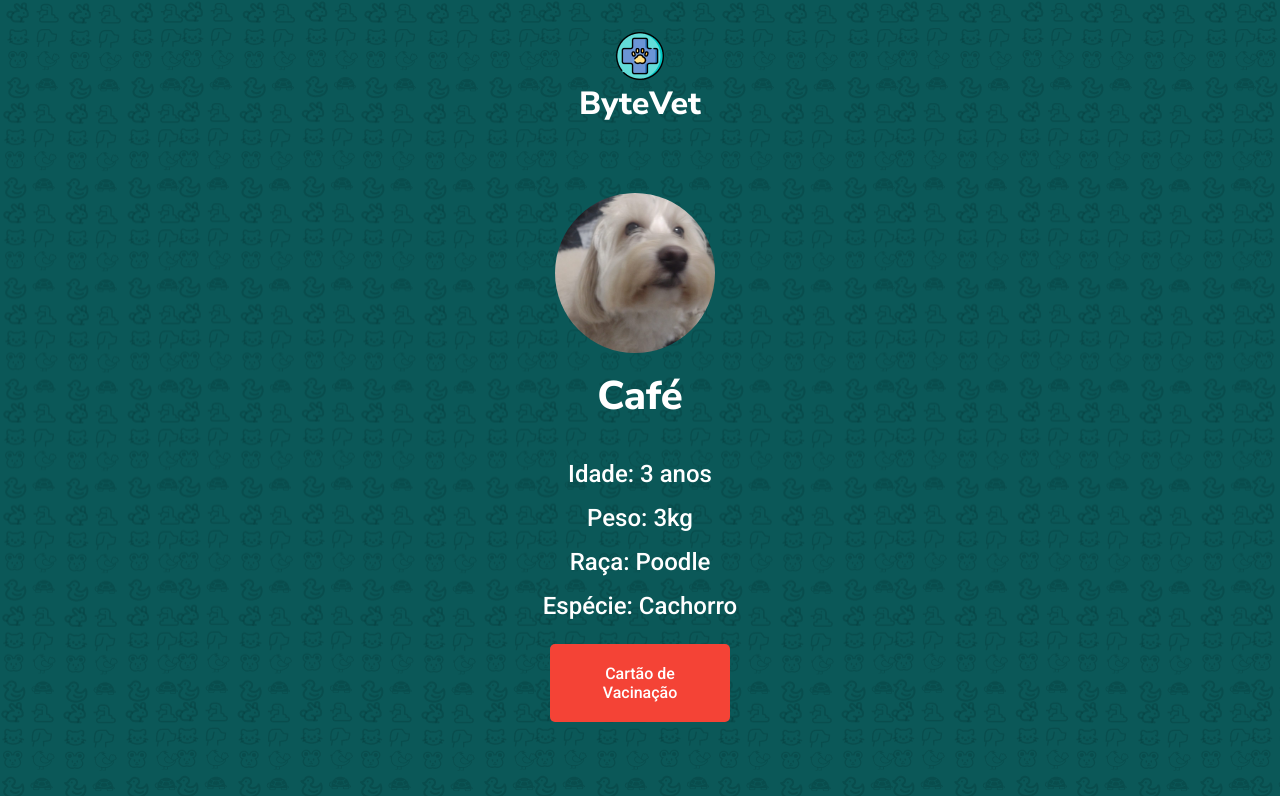
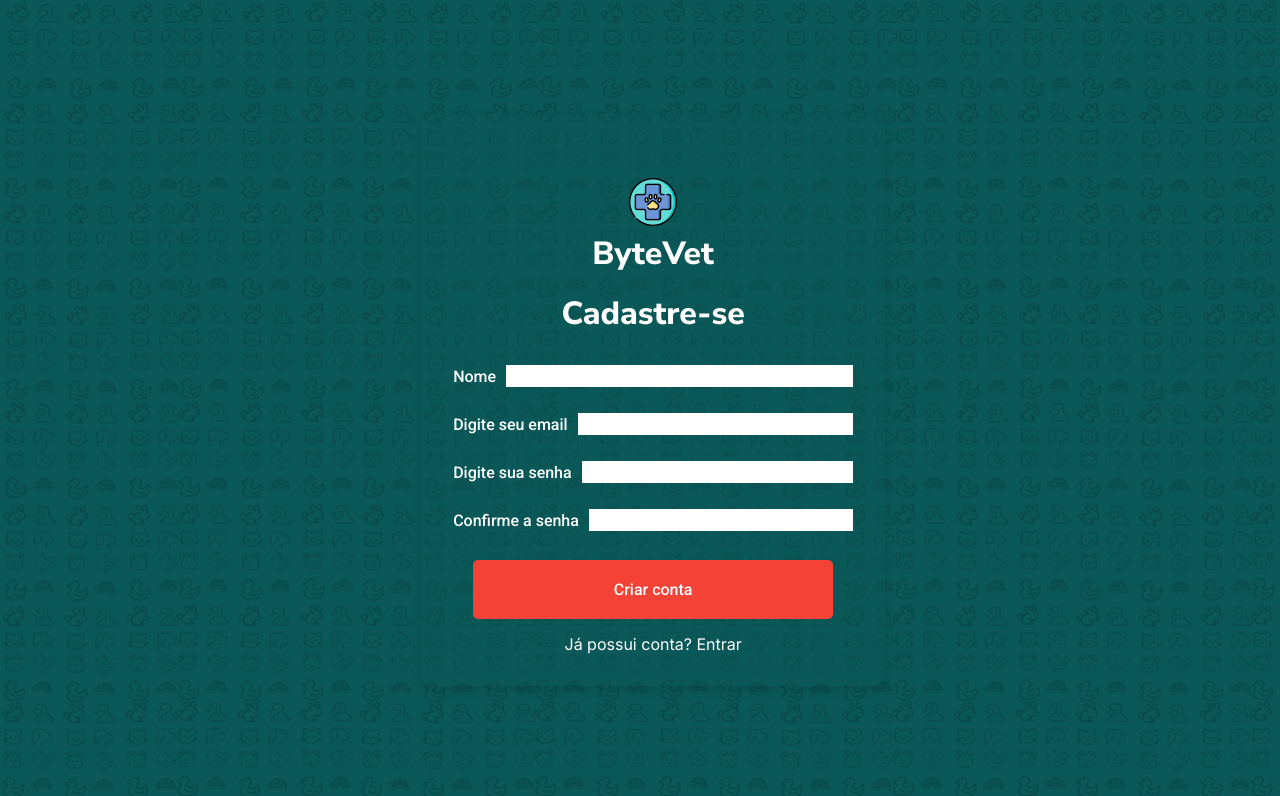
Before and after one commit to byte-vet/frontend, a React (Create React App) app: page / in a window 1280 px wide. Shown: the top 796 px of the page. Built offline with nearby package versions, Linux system fonts and the light colour scheme; the HTML template or start-up script is replaced by a standard one.

Commit message:
tela de registro completa

```diff
--- a/src/App.js
+++ b/src/App.js
@@ -15,7 +15,7 @@ function App() {
     <Router>
       <Routes>
         <Route path="/login" element={<MyPet />} />
-        <Route path="/" element={<MyPet />} />
+        <Route path="/" element={<Register />} />
         <Route path="/register-pet" element={<RegisterPet />} />
         <Route path="/home" element={<Home />} />
         <Route path="/mypets" element={<MyPets />} />
--- a/src/pages/Register.css
+++ b/src/pages/Register.css
@@ -1,4 +1,3 @@
-/* register.css */
 @import url('https://fonts.googleapis.com/css2?family=Roboto:wght@500&display=swap');
 @import url('https://fonts.googleapis.com/css2?family=Nunito+Sans:wght@800&display=swap');
 @import url('https://fonts.googleapis.com/css2?family=Inter:wght@400&display=swap');
@@ -6,7 +5,7 @@
 body, html {
   height: 100%;
   margin: 0;
-  font-family: 'Inter', sans-serif;
+  font-family: 'Roboto', sans-serif;
   display: flex;
   justify-content: center;
   align-items: center;
@@ -17,7 +16,7 @@ body, html {
 }
 
 .register-container {
-  background-color: white;
+  background-color: rgba(11, 88, 88, 0.39); /* Cor cinza com opacidade de 30% */
   border-radius: 10px;
   box-shadow: 0 4px 8px rgba(0, 0, 0, 0.1);
   padding: 2rem;
@@ -26,44 +25,60 @@ body, html {
   text-align: center;
 }
 
+.bytevet-title {
+  font-family: 'Nunito Sans', sans-serif;
+  font-weight: 800;
+  color: #ffff;
+  margin-top: 0px;
+}
+
 .register-title {
   font-family: 'Nunito Sans', sans-serif;
-  color: #333;
+  color: #ffff;
   margin-bottom: 2rem;
 }
 
 .register-form {
   display: flex;
   flex-direction: column;
+  align-items: center;
   gap: 1rem;
+  color: #ffff;
 }
 
-.register-input {
+.input-field input {
   padding: 1rem;
-  border-radius: 5px;
+  border-radius: 20px;
   border: 1px solid #ccc;
-  font-family: 'Inter', sans-serif;
+  width: 100%;
+}
+
+.input-field label {
+  color: #ffff;
 }
 
 .register-button {
   font-family: 'Roboto', sans-serif;
-  background-color: #4caf50;
-  color: white;
-  padding: 1rem;
+  font-weight: 500;
+  font-size: 1rem;
+  color: #ffff;
+  padding: 20px;
   border: none;
   border-radius: 5px;
   cursor: pointer;
-  font-size: 1rem;
-  font-weight: 500;
-  margin-top: 1rem;
+  width: 90%;
+  background-color: #f44336;
+  margin-top: 0.2rem;
+  margin-bottom: 0.9rem;
+  text-align: center;
 }
 
 .register-link {
-  color: #2A5A75;
-  margin-top: 1rem;
+  color: #ffff;
   text-decoration: none;
   font-family: 'Inter', sans-serif;
   font-size: 1rem;
+  font-weight: 550;
 }
 
 .terms {
@@ -82,4 +97,26 @@ body, html {
   user-select: none;
 }
 
-/* Outros ajustes de estilo podem ser adicionados conforme necessário */
+.label-white {
+  color: #ffff;
+}
+
+.input-row {
+  display: flex;
+  align-items: center;
+  justify-content: space-between;
+  margin-bottom: 10px;
+  width: 100%;
+}
+
+.label, .input-field label {
+  font-family: 'Roboto', sans-serif;
+  color: #ffff;
+  min-width: 150px;
+}
+
+.input-field {
+  margin-left: 10px;
+  flex: 1;
+  color: #ffff
+}
--- a/src/pages/Register.js
+++ b/src/pages/Register.js
@@ -1,8 +1,7 @@
-// src/pages/Register.js
 import React, { useState } from 'react';
+import './Register.css';
+import logo from './assets/images/logo.png';
 import { Link, useNavigate } from 'react-router-dom';
-import InputField from '../components/InputField';
-import Button from '../components/Button';
 
 function Register() {
   const navigate = useNavigate();
@@ -13,8 +12,6 @@ function Register() {
 
   const handleRegister = async (e) => {
     e.preventDefault();
-
-    console.log(`Registrando com senha: ${password} e confirmação: ${confirmPassword}`);
 
     if (password !== confirmPassword) {
       alert("As senhas não coincidem.");
@@ -29,7 +26,7 @@ function Register() {
           'Authorization': `Bearer bytevet`
         },
         body: JSON.stringify({
-          fullName, // assumindo que o backend espera um campo 'fullName'
+          fullName,
           email,
           password
         }),
@@ -38,28 +35,40 @@ function Register() {
       const data = await response.json();
 
       if (response.ok) {
-        console.log('Registro bem-sucedido', data);
         navigate('/login');
       } else {
         alert(`Erro no registro: ${data.message}`);
       }
     } catch (error) {
-      console.error('Erro ao fazer a requisição de registro', error);
       alert('Ocorreu um erro ao fazer a requisição de registro.');
     }
   };
 
   return (
-    <div>
-      <h2>Cadastre-se</h2>
-      <form onSubmit={handleRegister}>
-        <InputField label="Nome completo" type="text" name="fullName" value={fullName} onChange={e => setFullName(e.target.value)} />
-        <InputField label="Digite seu e-mail" type="email" name="email" value={email} onChange={e => setEmail(e.target.value)} />
-        <InputField label="Digite sua senha" type="password" name="password" value={password} onChange={e => setPassword(e.target.value)} />
-        <InputField label="Confirme a senha" type="password" name="confirmPassword" value={confirmPassword} onChange={e => setConfirmPassword(e.target.value)} />
-        <Button type="submit">Criar conta</Button>
+    <div className="register-container">
+      <img src={logo} alt="ByteVet Logo" className="mypet-logo" />
+      <h1 className="bytevet-title">ByteVet</h1>
+      <h1 className="register-title">Cadastre-se</h1>
+      <form className="register-form" onSubmit={handleRegister}>
+        <div className="input-row">
+          <label htmlFor="fullName">Nome</label>
+          <input type="text" id="fullName" name="fullName" value={fullName} onChange={e => setFullName(e.target.value)} className="input-field" />
+        </div>
+        <div className="input-row">
+          <label htmlFor="email">Digite seu email</label>
+          <input type="email" id="email" name="email" value={email} onChange={e => setEmail(e.target.value)} className="input-field" />
+        </div>
+        <div className="input-row">
+          <label htmlFor="password">Digite sua senha</label>
+          <input type="password" id="password" name="password" value={password} onChange={e => setPassword(e.target.value)} className="input-field" />
+        </div>
+        <div className="input-row">
+          <label htmlFor="confirmPassword">Confirme a senha</label>
+          <input type="password" id="confirmPassword" name="confirmPassword" value={confirmPassword} onChange={e => setConfirmPassword(e.target.value)} className="input-field" />
+        </div>
+        <button type="submit" className="register-button">Criar conta</button>
       </form>
-      <Link to="/login">Já possui conta? Entrar.</Link>
+      <Link to="/login" className="register-link">Já possui conta? Entrar</Link>
     </div>
   );
 }
```
